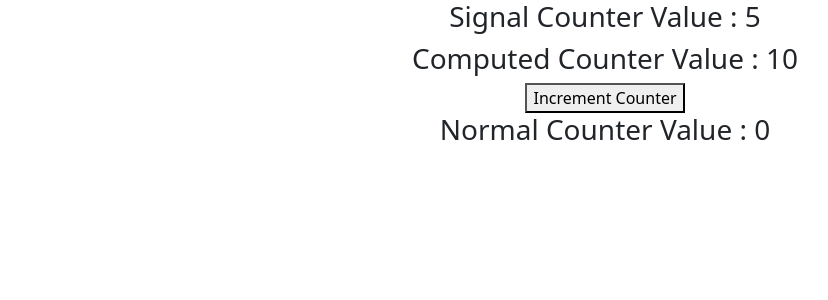
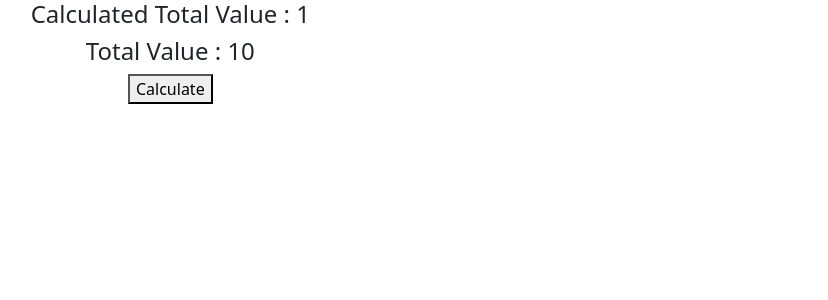
Before and after one commit to Veeresh-Abbili/Angular19-tutorial, an Angular app: page / in a window 1280 px wide. Shown: the top 300 px of the page, without its empty margins (35-863 px from the left). Built offline with nearby package versions, Linux system fonts and the light colour scheme.

Commit message:
shorthand syntax and source&computation syntax of linked signal implemented

```diff
--- a/src/app/app.component.html
+++ b/src/app/app.component.html
@@ -3,5 +3,6 @@
 <!-- <app-structural-directive-ngfor-vs-for></app-structural-directive-ngfor-vs-for> -->
 <!-- <app-structural-directive-ngswitch-vs-switch></app-structural-directive-ngswitch-vs-switch> -->
 <!-- <app-attribute-directives></app-attribute-directives> -->
-<app-signals></app-signals>
+<!-- <app-signals></app-signals> -->
+ <app-linked-signal></app-linked-signal>
 <router-outlet></router-outlet>
--- a/src/app/app.component.ts
+++ b/src/app/app.component.ts
@@ -1,4 +1,4 @@
-import { Component } from '@angular/core';
+import { Component, linkedSignal } from '@angular/core';
 import { DataBindingComponent } from './components/data-binding/data-binding.component';
 import { RouterOutlet } from '@angular/router';
 import { StructuralDirectiveNgifVsIfComponent } from './components/Directives/structural-directive-ngif-vs-if/structural-directive-ngif-vs-if.component';
@@ -6,6 +6,7 @@ import { StructuralDirectiveNgforVsForComponent } from './components/Directives/
 import { StructuralDirectiveNgswitchVsSwitchComponent } from './components/Directives/structural-directive-ngswitch-vs-switch/structural-directive-ngswitch-vs-switch.component';
 import { AttributeDirectivesComponent } from './components/Directives/attribute-directives/attribute-directives.component';
 import { SignalsComponent } from './components/signals/signals.component';
+import { LinkedSignalComponent } from './components/linked-signal/linked-signal.component';
 
 @Component({
   selector: 'app-root',
@@ -14,7 +15,8 @@ import { SignalsComponent } from './components/signals/signals.component';
     // StructuralDirectiveNgforVsForComponent,
     // StructuralDirectiveNgswitchVsSwitchComponent,
     // AttributeDirectivesComponent,
-    SignalsComponent
+    // SignalsComponent,
+    LinkedSignalComponent
   ],
   templateUrl: './app.component.html',
   styleUrl: './app.component.css'
--- /dev/null
+++ b/src/app/components/linked-signal/linked-signal.component.html
@@ -0,0 +1,9 @@
+<!-- <p>linked-signal works!</p> -->
+
+<div class="row text-center">
+    <div class="col-4">
+        <h4> Calculated Total Value : {{quantitySignal()}} </h4>
+        <h4>Total Value : {{total()}}</h4>
+        <button (click)="calculate()">Calculate</button>
+    </div>
+</div>
--- /dev/null
+++ b/src/app/components/linked-signal/linked-signal.component.ts
@@ -0,0 +1,36 @@
+import { Component,computed,linkedSignal,signal } from '@angular/core';
+
+@Component({
+  selector: 'app-linked-signal',
+  imports: [],
+  templateUrl: './linked-signal.component.html',
+  styleUrl: './linked-signal.component.css'
+})
+export class LinkedSignalComponent {
+
+  quantitySignal = signal(1);
+   price = 10;
+  //  total = computed(()=>{
+  //   return this.quantitySignal() * this.price;
+  //  })
+
+
+  // shorthand syntax for linked signals
+  //   total = linkedSignal(()=>{
+  //   return this.quantitySignal() * this.price;
+  //  })
+
+
+   // source & computation for linked signals
+
+   total = linkedSignal({
+     source: this.quantitySignal,
+     computation:()=>this.quantitySignal() * this.price,
+    //  equal:(a:any,b:any)=> a === b            // optional
+   })
+
+   calculate(){
+    this.quantitySignal.set(20);
+   }
+
+}
```
Also changed, not shown: src/app/components/linked-signal/linked-signal.component.css (added), 1 other file (tests, documents, lock files or other folders).
